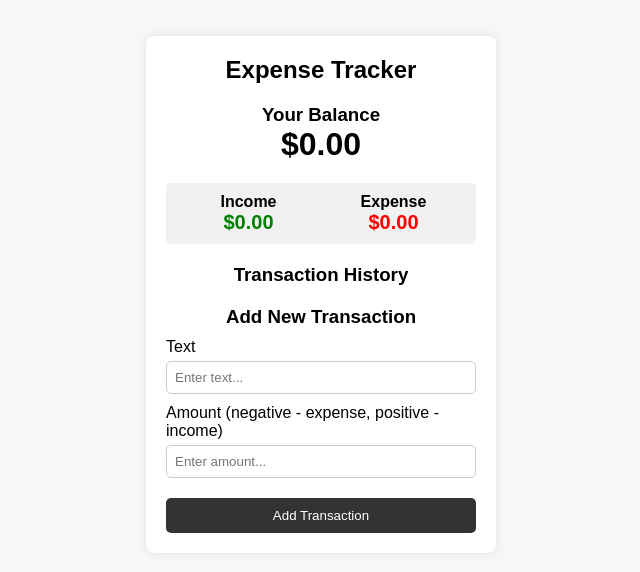
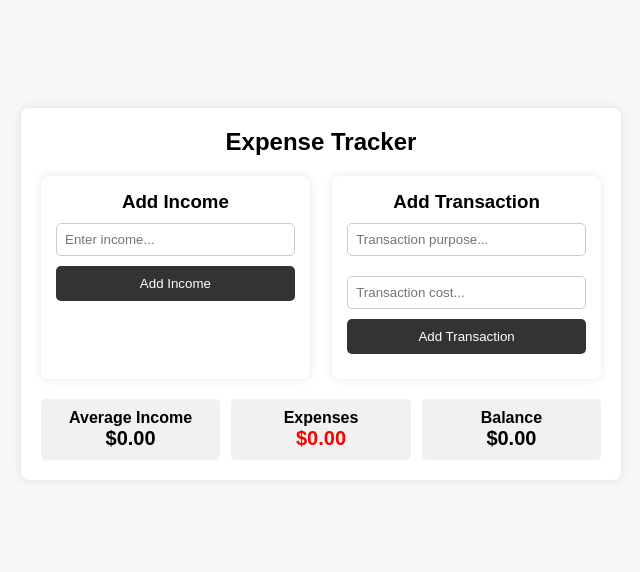
Before and after one commit to MarkoTintor23/expense-tracker, a plain HTML site: page index.html in a window 1280 px wide. Shown: the part 106-678 px from the top of the page, without its empty margins (319-959 px from the left). Drawn offline with Linux system fonts and the light colour scheme.

Commit message:
added income

```diff
--- a/index.html
+++ b/index.html
@@ -5,46 +5,58 @@
     <meta name="viewport" content="width=device-width, initial-scale=1.0" />
     <title>Expense Tracker</title>
     <link rel="stylesheet" href="style.css" />
+    <script defer src="script.js"></script>
   </head>
   <body>
     <div class="container">
       <h2>Expense Tracker</h2>
-      <div class="balance">
-        <h3>Your Balance</h3>
-        <h1 id="balance">$0.00</h1>
-      </div>
-      <div class="summary">
-        <div class="income">
-          <h4>Income</h4>
-          <p id="income" class="money plus">$0.00</p>
+
+      <div class="inputs">
+        <div class="box income-box">
+          <h3>Add Income</h3>
+          <input
+            type="number"
+            id="income-amount"
+            placeholder="Enter income..."
+            required
+          />
+          <button id="adddd-income" class="btn">Add Income</button>
+          <ul id="income-list" class="list"></ul>
         </div>
-        <div class="expense">
-          <h4>Expense</h4>
-          <p id="expense" class="money minus">$0.00</p>
+
+        <div class="box transaction-box">
+          <h3>Add Transaction</h3>
+          <input
+            type="text"
+            id="transaction-purpose"
+            placeholder="Transaction purpose..."
+            required
+          />
+          <input
+            type="number"
+            id="transaction-amount"
+            placeholder="Transaction cost..."
+            required
+          />
+          <button id="add-transaction" class="btn">Add Transaction</button>
+          <ul id="transaction-list" class="list"></ul>
         </div>
       </div>
-      <h3>Transaction History</h3>
-      <ul id="transactions" class="transactions"></ul>
-      <h3>Add New Transaction</h3>
-      <form id="transaction-form">
-        <div class="form-control">
-          <label for="text">Text</label>
-          <input type="text" id="text" placeholder="Enter text..." required />
+
+      <div class="summary">
+        <div class="summary-box">
+          <h4>Average Income</h4>
+          <p id="avg-income" class="money">$0.00</p>
         </div>
-        <div class="form-control">
-          <label for="amount"
-            >Amount (negative - expense, positive - income)</label
-          >
-          <input
-            type="number"
-            id="amount"
-            placeholder="Enter amount..."
-            required
-          />
+        <div class="summary-box">
+          <h4>Expenses</h4>
+          <p id="expenses" class="money minus">$0.00</p>
         </div>
-        <button type="submit" class="btn">Add Transaction</button>
-      </form>
+        <div class="summary-box">
+          <h4>Balance</h4>
+          <p id="balance" class="money">$0.00</p>
+        </div>
+      </div>
     </div>
-    <script src="script.js"></script>
   </body>
 </html>
--- /dev/null
+++ b/script.js
@@ -0,0 +1,59 @@
+class Expense {
+  constructor() {
+    this.enterIncome = document.querySelector("#income-amount");
+    this.addIncomeBtn = document.querySelector("#adddd-income");
+    this.incomeList = document.querySelector("#income-list");
+    this.balance = document.querySelector("#balance");
+    this.expenses = document.querySelector("#expenses");
+    this.currentExpenses;
+    this.expenseValue;
+
+    this.addEventListeners();
+  }
+
+  addEventListeners() {
+    this.addIncomeBtn.addEventListener(
+      "click",
+      this.addIncomeHandler.bind(this)
+    );
+  }
+
+  addIncomeHandler() {
+    this.expenseValue = this.enterIncome.value.trim();
+
+    if (
+      this.expenseValue === "" ||
+      isNaN(this.expenseValue) ||
+      this.expenseValue <= 0
+    ) {
+      alert("You have to add a valid income amount");
+      return;
+    }
+
+    console.log("Adding income:", this.expenseValue);
+
+    // Kreiramo novi li element za listu
+    const incomeItem = document.createElement("li");
+    incomeItem.classList.add("income-item");
+    incomeItem.textContent = `$${this.expenseValue}`;
+
+    const deleteBtn = document.createElement("button");
+    deleteBtn.textContent = "X";
+    deleteBtn.classList.add("delete-btn");
+    deleteBtn.addEventListener("click", () => {
+      this.incomeList.removeChild(incomeItem);
+    });
+
+    incomeItem.appendChild(deleteBtn);
+    this.incomeList.appendChild(incomeItem);
+
+    this.enterIncome.value = "";
+    this.addBalance();
+  }
+  addBalance() {
+    this.currentExpenses = +this.expenseValue;
+    this.balance.textContent = `${this.currentExpenses}`;
+  }
+}
+
+const exp = new Expense();
--- a/style.css
+++ b/style.css
@@ -16,75 +16,28 @@ body {
 .container {
   background: white;
   padding: 20px;
-  width: 350px;
+  width: 600px;
   box-shadow: 0 0 10px rgba(0, 0, 0, 0.1);
   border-radius: 8px;
   text-align: center;
 }
 
 h2 {
-  margin-bottom: 10px;
+  margin-bottom: 20px;
 }
 
-.balance {
-  margin: 20px 0;
-}
-
-.summary {
-  display: flex;
-  justify-content: space-between;
-  margin: 20px 0;
-  background: #f1f1f1;
-  padding: 10px;
-  border-radius: 5px;
-}
-
-.income,
-.expense {
-  text-align: center;
-  flex: 1;
-}
-
-.money {
-  font-size: 20px;
-  font-weight: bold;
-}
-
-.plus {
-  color: green;
-}
-
-.minus {
-  color: red;
-}
-
-.transactions {
-  list-style: none;
-  padding: 10px;
-  max-height: 150px;
-  overflow-y: auto;
-}
-
-.transactions li {
-  background: #fff;
-  margin: 5px 0;
-  padding: 10px;
-  border-left: 5px solid;
+.inputs {
   display: flex;
   justify-content: space-between;
 }
 
-.transactions li.plus {
-  border-color: green;
-}
-
-.transactions li.minus {
-  border-color: red;
-}
-
-.form-control {
-  margin: 10px 0;
-  text-align: left;
+.box {
+  background: #fff;
+  padding: 15px;
+  border-radius: 8px;
+  box-shadow: 0 0 10px rgba(0, 0, 0, 0.1);
+  width: 48%;
+  text-align: center;
 }
 
 input {
@@ -92,7 +45,7 @@ input {
   padding: 8px;
   border: 1px solid #ccc;
   border-radius: 5px;
-  margin-top: 5px;
+  margin: 10px 0;
 }
 
 .btn {
@@ -103,9 +56,61 @@ input {
   border: none;
   border-radius: 5px;
   cursor: pointer;
-  margin-top: 10px;
 }
 
 .btn:hover {
   background: #555;
 }
+
+.list {
+  list-style: none;
+  margin-top: 10px;
+  max-height: 150px;
+  overflow-y: auto;
+  padding: 0;
+}
+
+.list li {
+  background: #f1f1f1;
+  margin: 5px 0;
+  padding: 10px;
+  border-left: 5px solid;
+  display: flex;
+  justify-content: space-between;
+  align-items: center;
+}
+
+.list li button {
+  background: red;
+  color: white;
+  border: none;
+  padding: 5px 10px;
+  cursor: pointer;
+}
+
+.list li button:hover {
+  background: darkred;
+}
+
+.summary {
+  display: flex;
+  justify-content: space-between;
+  margin-top: 20px;
+}
+
+.summary-box {
+  background: #f1f1f1;
+  padding: 10px;
+  border-radius: 5px;
+  width: 32%;
+  text-align: center;
+}
+
+.money {
+  font-size: 20px;
+  font-weight: bold;
+}
+
+.minus {
+  color: red;
+}
```
